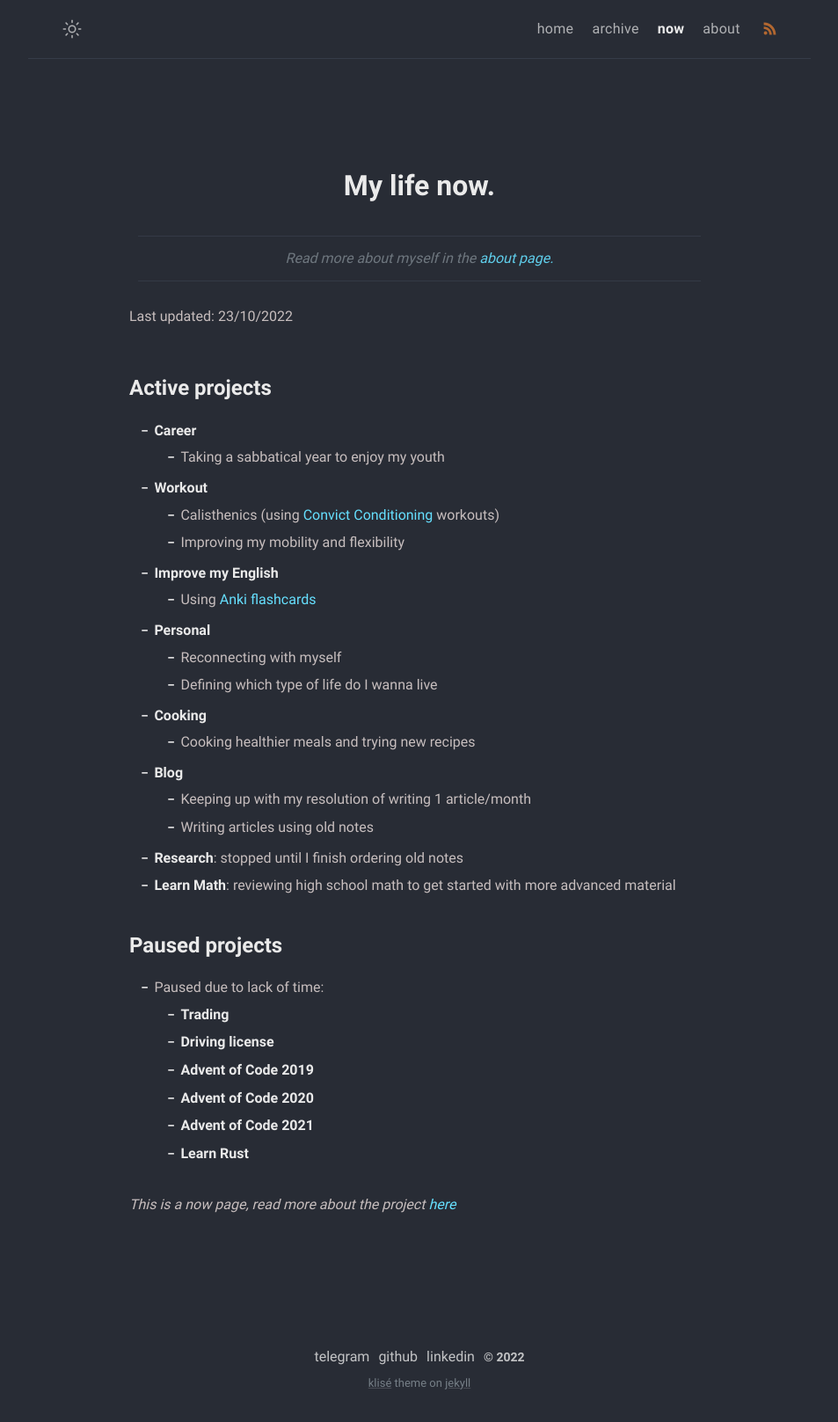
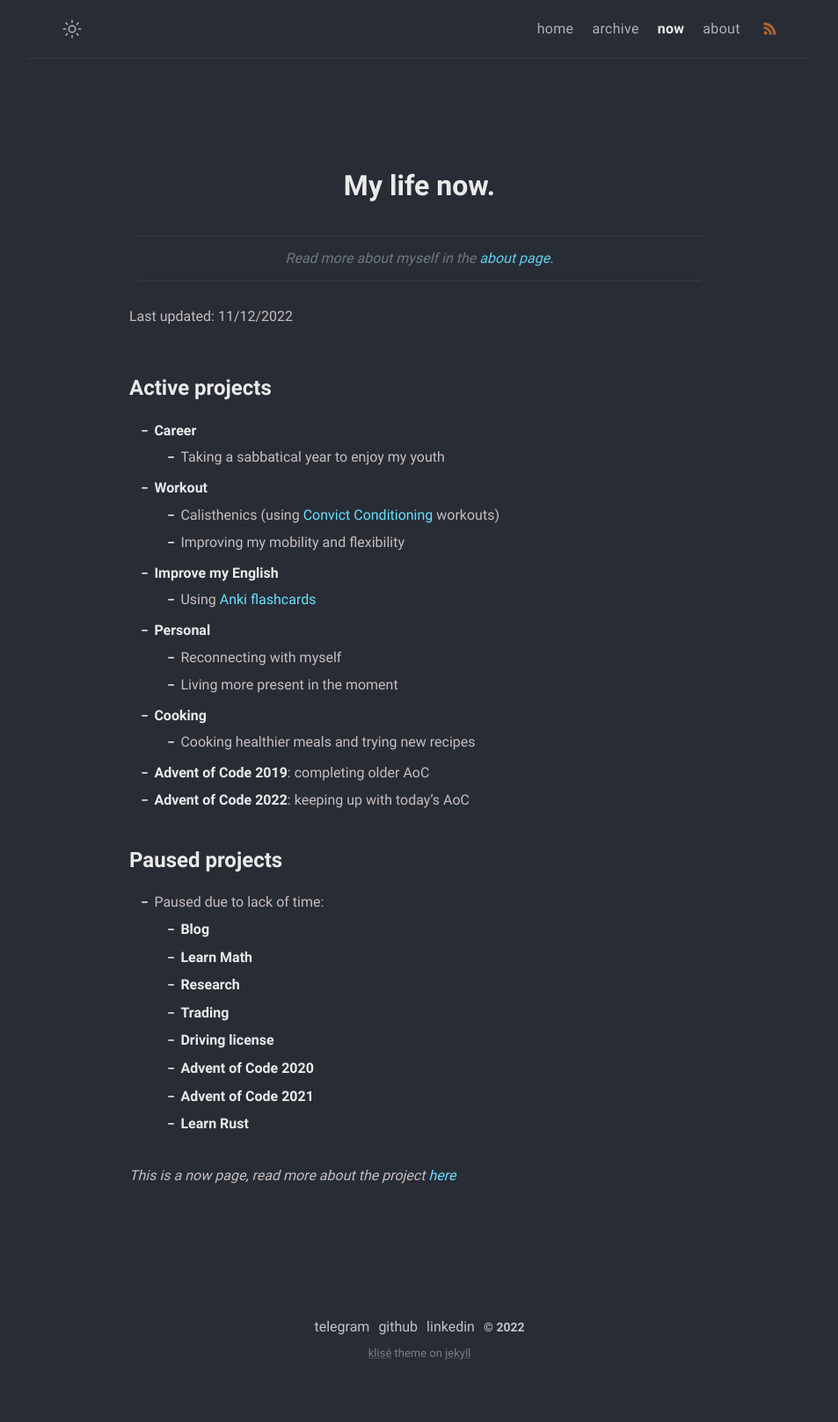
Before and after one commit to MonkeyAndres/MonkeyAndres.github.io, a Jekyll site: the page built from now.md, in a window 1280 px wide. Shown: the whole page at 88% size, without its empty margins (163-1116 px from the left). Built offline with Jekyll 4.4.1, drawn with Linux system fonts in a browser that asks for light colours; after the commit the page ends 1583 px from its top, so only the background shows below that.

Commit message:
📝 Update now page

```diff
--- a/now.md
+++ b/now.md
@@ -8,7 +8,7 @@ comments: false
 
 > Read more about myself in the [about page.](../about)
 
-Last updated: 23/10/2022
+Last updated: 11/12/2022
 
 # Active projects
 
@@ -21,21 +21,20 @@ Last updated: 23/10/2022
   - Using [Anki flashcards](https://apps.ankiweb.net/)
 - **Personal**
   - Reconnecting with myself
-  - Defining which type of life do I wanna live
+  - Living more present in the moment
 - **Cooking**
   - Cooking healthier meals and trying new recipes
-- **Blog**
-  - Keeping up with my resolution of writing 1 article/month
-  - Writing articles using old notes
-- **Research**: stopped until I finish ordering old notes
-- **Learn Math**: reviewing high school math to get started with more advanced material
+- **Advent of Code 2019**: completing older AoC
+- **Advent of Code 2022**: keeping up with today's AoC
 
 # Paused projects
 
 - Paused due to lack of time:
+  - **Blog**
+  - **Learn Math**
+  - **Research**
   - **Trading**
   - **Driving license**
-  - **Advent of Code 2019**
   - **Advent of Code 2020**
   - **Advent of Code 2021**
   - **Learn Rust**
```
